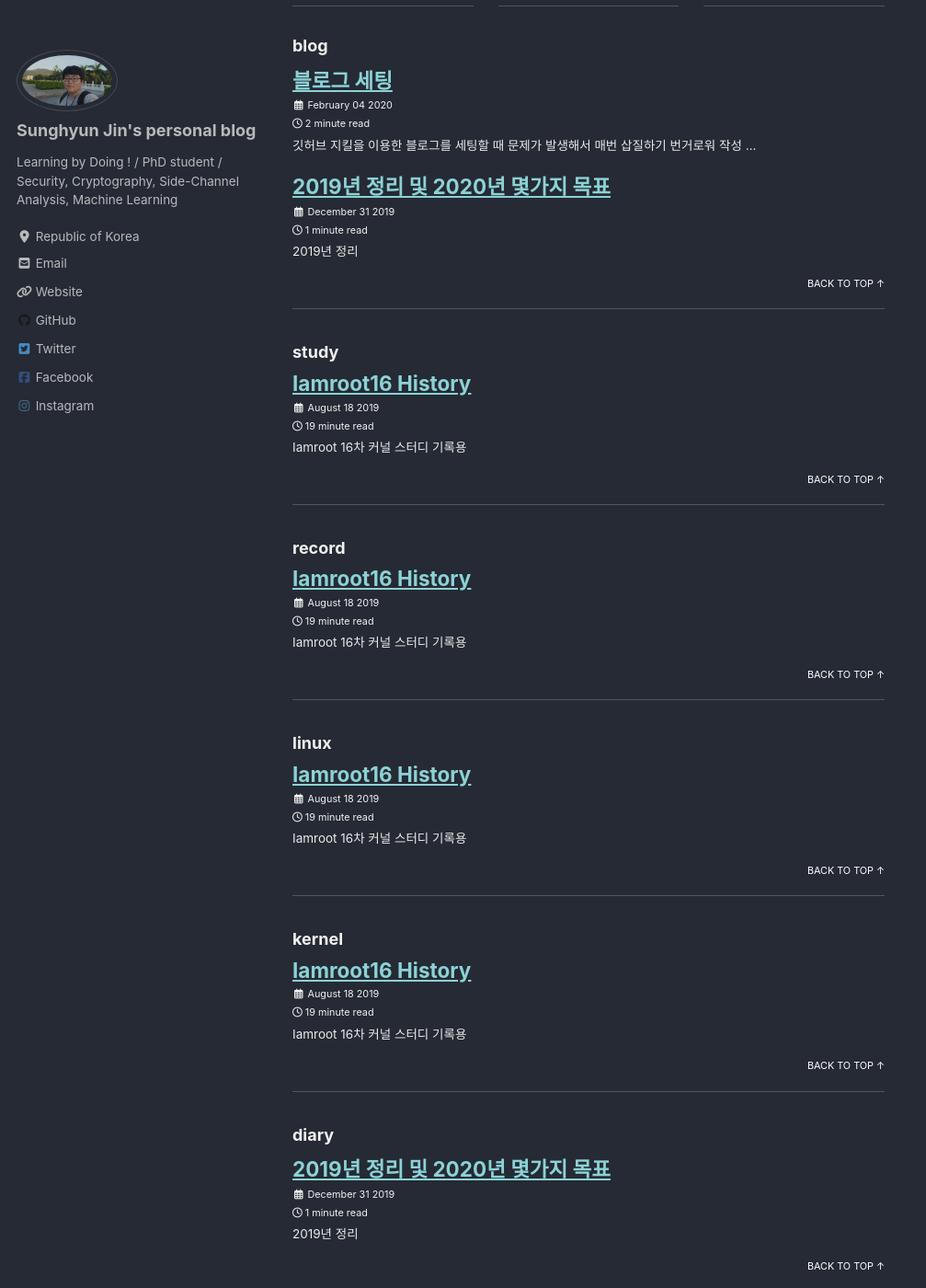
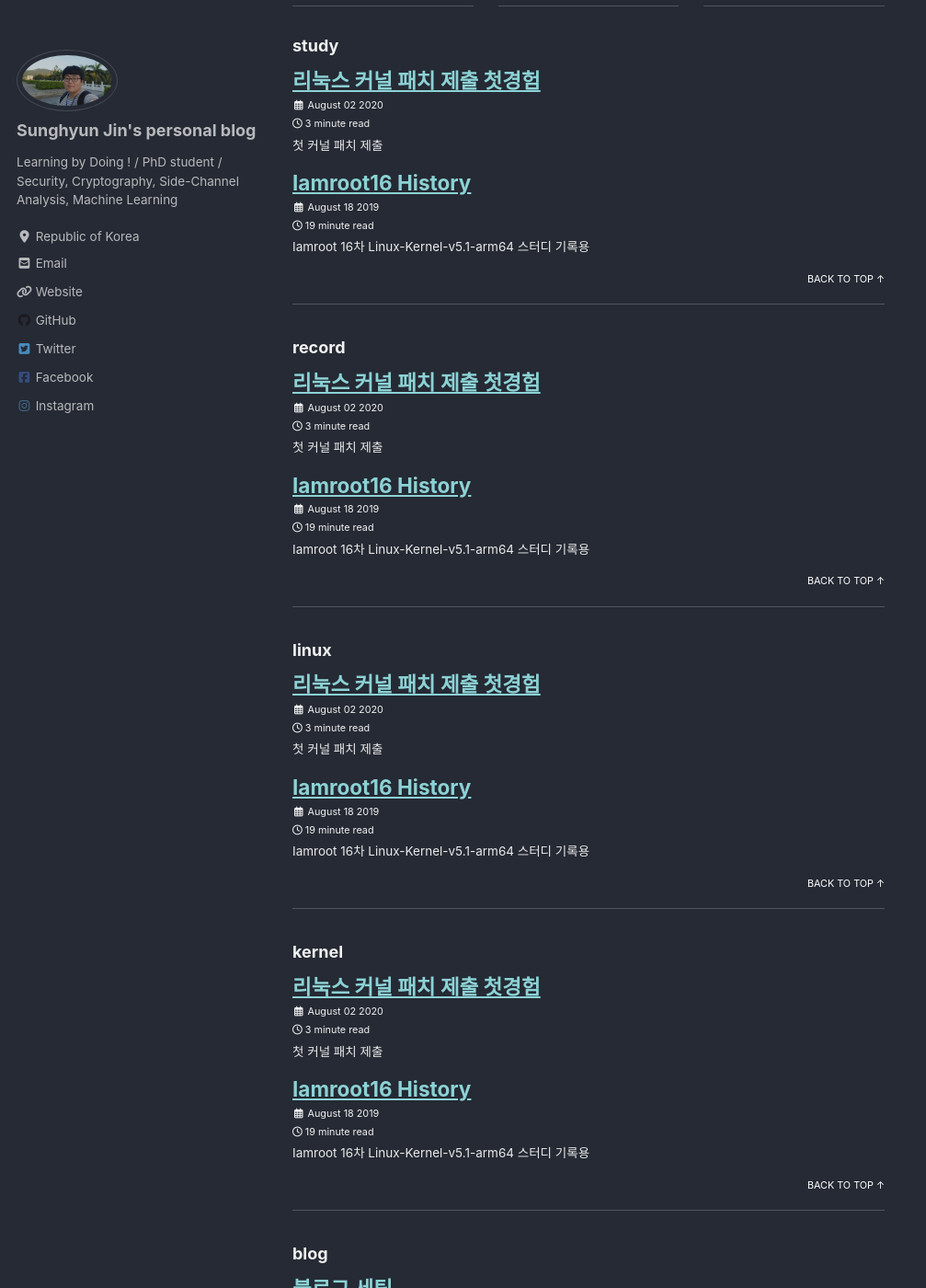
Before and after one commit to mcsmonk/mcsmonk.github.io, a Jekyll site: the page built from _pages/archive-tag.md, in a window 1280 px wide and 1400 px high, scrolled down 229 px. Shown: the whole window at 92% size, without its empty margins (0-1007 px from the left). Built offline with Jekyll 4.4.1, drawn with Linux system fonts in a browser that asks for light colours; cached includes are drawn as plain includes; nearby versions of some CDN libraries; some of the changed lines change nothing that is shown; some of the changed text lies outside the part shown.

Commit message:
Add 1st kernel patch submission

````diff
--- a/_posts/2019-08-18-iamroot16_history.md
+++ b/_posts/2019-08-18-iamroot16_history.md
@@ -22,7 +22,7 @@ toc_sticky: true
 toc_label: "On this page"
 ---
 
-Iamroot 16차 커널 스터디 기록용
+Iamroot 16차 Linux-Kernel-v5.1-arm64 스터디 기록용
 
 # Resources
 
@@ -45,7 +45,7 @@ Iamroot 16차 커널 스터디 기록용
 
 200912 - 61주차 - (+)명 -
 
-200905 - 60주차 - (+)명 -
+200905 - 60주차 - (+)명 - 온라인
 
 200829 - 59주차 - 9명 - 온라인 - 코로나로 인한 전체 화상 원격 회의 첫 시도
 
--- /dev/null
+++ b/_posts/2020-08-02-my-1st-linux-kernel-patch-submission.md
@@ -0,0 +1,156 @@
+---
+title:  "리눅스 커널 패치 제출 첫경험"
+#excerpt: "블라블라"
+
+#header:
+#  teaser: /assets/img/seminar.jpg
+
+categories:
+    - study
+tags:
+    - study
+    - record
+    - linux
+    - kernel
+
+last_modified_at: 2020-09-03T19:00:00
+
+toc: true
+toc_sticky: true
+toc_label: "On this page"
+---
+
+# 첫 커널 패치 제출
+
+- [iamroot16](https://github.com/iamroot16/linux) 스터디 진행 중에 발견한 버그를 경험삼아 커널 패치 제출 과정을 해봄
+- [AustinKim](http://rousalome.egloos.com/)님의 잘 정리된 [커널 제출 방법](https://kldp.org/node/162104)을 그대로 수행
+- 위 글이 있지만 내가 직접 리눅스 커널 패치 제출을 위해 사용한 터미널 명령어 기록을 위해 정리
+
+# 과정
+- [iamroot16](https://github.com/iamroot16/linux) 스터디 진행 중에 버그 발견
+    - percpu 관련 함수인 pcpu_alloc_first_chunk 함수에서 메모리 할당을 위한 사이즈 계산시 아래 부분에 관련한 버그 존재
+    ``` C
+    // in mm/percpu.c
+    1104         /* allocate chunk */
+    1105         alloc_size = sizeof(struct pcpu_chunk) +
+    1106                 BITS_TO_LONGS(region_size >> PAGE_SHIFT);
+    1107         chunk = memblock_alloc(alloc_size, SMP_CACHE_BYTES);
+    ...
+    1142         /* manage populated page bitmap */
+    1143         chunk->immutable = true;
+    1144         bitmap_fill(chunk->populated, chunk->nr_pages);
+    ...
+    230 static inline void bitmap_fill(unsigned long *dst, unsigned int nbits)
+    231 {
+    232         unsigned int len = BITS_TO_LONGS(nbits) * sizeof(unsigned long);
+    233         memset(dst, 0xff, len);
+    234 }
+    ```
+
+- 언제 제출해볼 기회가 생길지 몰라서 커널 패치 제출 방법에 대해 자세히 알아보지 않았는데 갑자기 해보고 싶어져 마음만 급했던 상황
+- [AustinKim](http://rousalome.egloos.com/)님의 [글](https://kldp.org/node/162104)을 참고하였지만 마지막에 구글 2단계 인증으로 인해 마지막 제출 부분에 문제를 겪었음
+    1. 커널 패치 제출물 준비
+        ``` BASH
+        $ git add ./mm/percpu.c
+        $ git commit -m 'mm/percpu.c: Modify size of populated bitmap of chunk for memory allocation'
+        $ git commit --amend --author="Sunghyun Jin <mcsmonk@gmail.com>"
+        ...
+        Write here a description on your patch
+        ...
+
+        Signed-off-by: Sunghyun Jin <mcsmonk@gmail.com>
+
+        $ git log -p
+        $ git format-patch -1
+        $ git format-patch -o /tmp/ head^
+        ```
+    2. 커널 패치 제출물 컨벤션 검사
+        ``` BASH
+        $ ./scripts/checkpatch.pl ./0001-mm-percpu.c-Modify-size-of-populated-bitmap-of-chunk.patch
+        total: 0 errors, 0 warnings, 8 lines checked
+
+        ./0001-mm-percpu.c-Modify-size-of-populated-bitmap-of-chunk.patch has no obvious style problems and is ready for submission.
+        ```
+    3. 관련 메인테이너 확인
+        ``` BASH
+        $ git show HEAD | perl scripts/get_maintainer.pl --separator , --nokeywords --nogit --nogit-fallback --norolestats --nol
+        Dennis Zhou <dennis@kernel.org>,Tejun Heo <tj@kernel.org>,Christoph Lameter <cl@linux.com>,Andrew Morton <akpm@linux-foundation.org>
+        $ perl scripts/get_maintainer.pl --separator , --nokeywords --nogit --nogit-fallback --norolestats --nol -f ./mm/percpu.c
+        Dennis Zhou <dennis@kernel.org>,Tejun Heo <tj@kernel.org>,Christoph Lameter <cl@linux.com>,Andrew Morton <akpm@linux-foundation.org>
+        ```
+    4. 커널 패치 제출
+        - 구글 2단계 인증 때문에 mutt으로 계속 실패해서 git send-email로 시도함
+        ``` BASH
+        $ sudo apt-get install git-email
+        $ git send-email --annotate HEAD^
+        $ git send-email head^
+        /tmp/QUJQQ7b5bp/0001-mm-percpu.c-Modify-size-of-populated-bitmap-of-chunk.patch
+        To whom should the emails be sent (if anyone)? linux-kernel@vger.kernel.org
+        Message-ID to be used as In-Reply-To for the first email (if any)? dennis@kernel.org; tj@kernel.org; cl@linux.com; akpm@linux-foundation.org
+        (mbox) Adding cc: Sunghyun Jin <mcsmonk@gmail.com> from line 'From: Sunghyun Jin <mcsmonk@gmail.com>'
+        (body) Adding cc: Sunghyun Jin <mcsmonk@gmail.com> from line 'Signed-off-by: Sunghyun Jin <mcsmonk@gmail.com>'
+
+        From: mcsmonk <mcsmonk@gmail.com>
+        To: linux-kernel@vger.kernel.org
+        Cc: Sunghyun Jin <mcsmonk@gmail.com>
+        Subject: [PATCH] mm/percpu.c: Modify size of populated bitmap of chunk for memory allocation
+        Date: Sun,  2 Aug 2020 21:12:43 +0900
+        Message-Id: <20200802121243.15148-1-mcsmonk@gmail.com>
+        X-Mailer: git-send-email 2.17.1
+        In-Reply-To: <dennis@kernel.org; tj@kernel.org; cl@linux.com; akpm@linux-foundation.org>
+        References: <dennis@kernel.org; tj@kernel.org; cl@linux.com; akpm@linux-foundation.org>
+
+            The Cc list above has been expanded by additional
+            addresses found in the patch commit message. By default
+            send-email prompts before sending whenever this occurs.
+            This behavior is controlled by the sendemail.confirm
+            configuration setting.
+
+            For additional information, run 'git send-email --help'.
+            To retain the current behavior, but squelch this message,
+            run 'git config --global sendemail.confirm auto'.
+
+        Send this email? ([y]es|[n]o|[q]uit|[a]ll): y
+        OK. Log says:
+        Server: smtp.googlemail.com
+        MAIL FROM:<mcsmonk@gmail.com>
+        RCPT TO:<linux-kernel@vger.kernel.org>
+        RCPT TO:<mcsmonk@gmail.com>
+        From: mcsmonk <mcsmonk@gmail.com>
+        To: linux-kernel@vger.kernel.org
+        Cc: Sunghyun Jin <mcsmonk@gmail.com>
+        Subject: [PATCH] mm/percpu.c: Modify size of populated bitmap of chunk for memory allocation
+        Date: Sun,  2 Aug 2020 21:12:43 +0900
+        Message-Id: <20200802121243.15148-1-mcsmonk@gmail.com>
+        X-Mailer: git-send-email 2.17.1
+        In-Reply-To: <dennis@kernel.org; tj@kernel.org; cl@linux.com; akpm@linux-foundation.org>
+        References: <dennis@kernel.org; tj@kernel.org; cl@linux.com; akpm@linux-foundation.org>
+
+        Result: 250
+        ```
+
+# 결과
+- https://marc.info/?l=linux-kernel&m=159637037815556&w=2
+- https://lkml.org/lkml/2020/8/2/94
+- 급한 마음에 리눅스 커널 패치 컨벤션도 무시해버림
+- 제출한 커밋이 제대로 된건지 피드백 자체가 없어서 모르겠음
+    - 제출한 패치가 잘못된 수정인지, 제대로 받을 사람에게 보내진건지, 컨벤션 미준수로 스킵 당한건지 ...
+
+# TODOLIST
+    1. 커널 컨벤션 확인
+    2. 커널 패치 제출글 확인
+    3. mutt, git send-email 사용법 공부
+
+# 문제 해결 방법
+- 구글 2단계 인증으로 인한 문제 해결 방법
+    - (구글 계정 - 보안 - 앱 비밀번호) 설정을 통해 만든 비밀번호 사용
+
+# 참고 사이트
+- Linux Kernel Official Doc
+    - https://www.kernel.org/doc/html/latest/process/submitting-patches.html
+- [AustinKim](http://rousalome.egloos.com/)님의 커널 제출 방법
+    - https://kldp.org/node/162104
+- KernelNewbies: Outreachyfirstpatch
+    - https://kernelnewbies.org/Outreachyfirstpatch
+- git send-email
+    - https://riptutorial.com/ko/git/example/16977/gmail%EC%97%90%EC%84%9C-git-send-email-%EC%82%AC%EC%9A%A9
````
